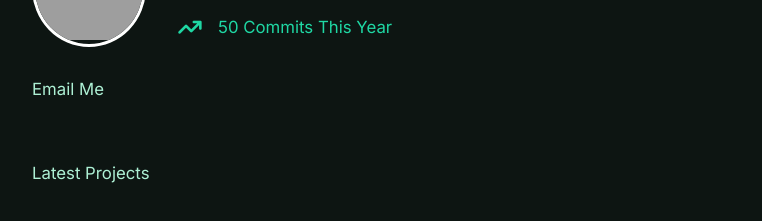
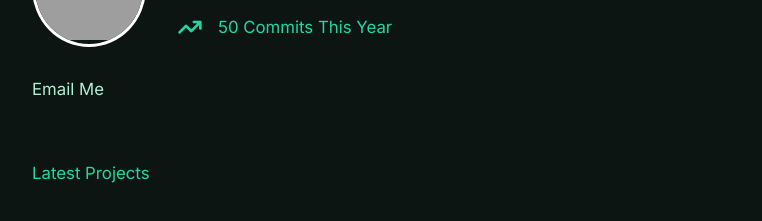
Before and after one commit to DeBeltran/Web_Portfolio, a plain HTML site: page index.html in a window 1280 px wide. Shown: the part 261-482 px from the top of the page, without its empty margins (258-1020 px from the left). Drawn offline with Linux system fonts and the light colour scheme; grey boxes are pictures that could not be loaded.

Commit message:
Update index.html
class of darkertext

```diff
--- a/index.html
+++ b/index.html
@@ -62,7 +62,7 @@
             </div>
         </section>
         <section>
-            <p>Latest Projects</p>
+            <p class="darkerText">Latest Projects</p>
             <div>
 
             </div>
```
